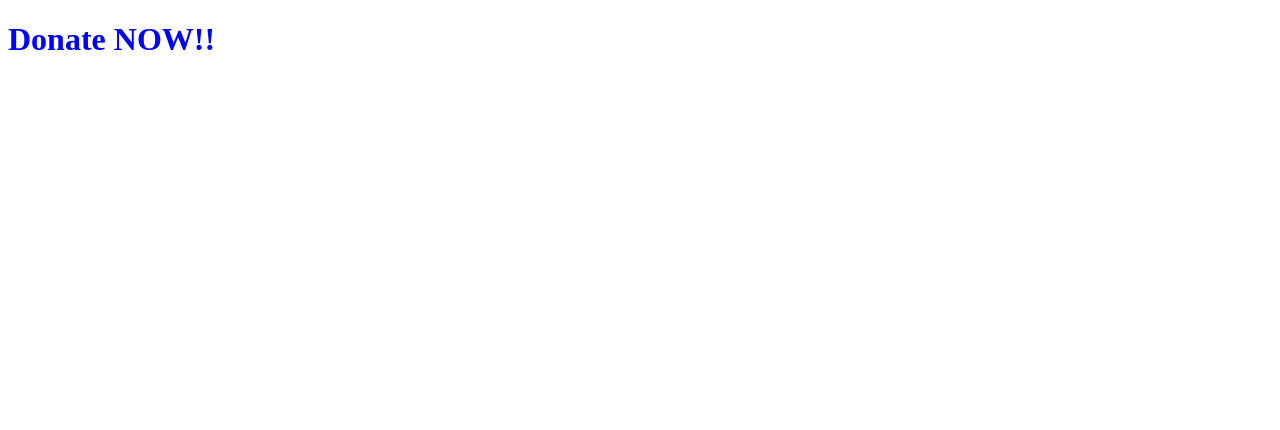
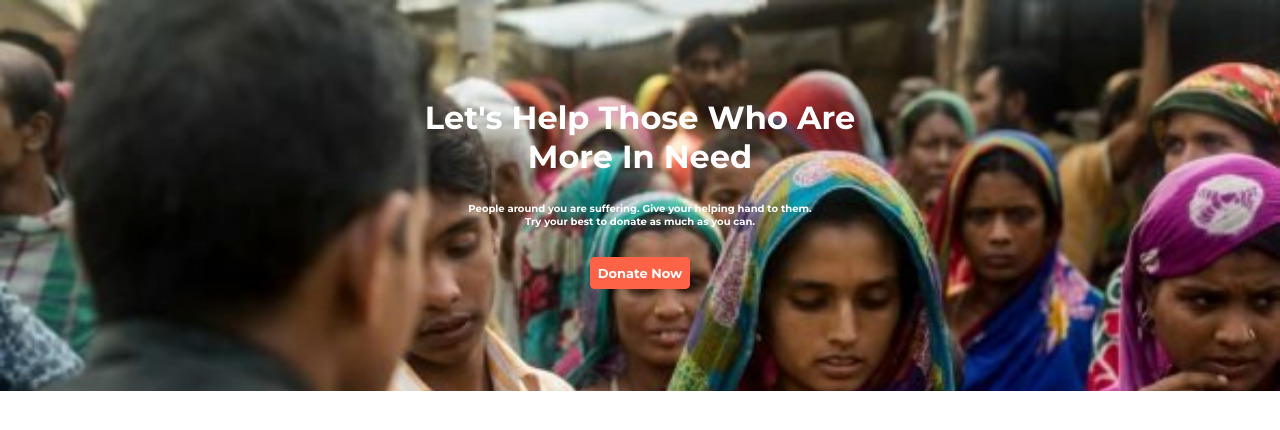
Before and after one commit to anamul-github/donate-now, a plain HTML site: page index.html in a window 1280 px wide. Drawn offline with Linux system fonts and the light colour scheme.

Commit message:
banner-added

```diff
--- a/index.html
+++ b/index.html
@@ -6,11 +6,20 @@
     <meta http-equiv="X-UA-Compatible" content="IE=edge">
     <meta name="viewport" content="width=device-width, initial-scale=1.0">
     <title>Donate Now</title>
+    <link rel="preconnect" href="https://fonts.googleapis.com">
+    <link rel="preconnect" href="https://fonts.gstatic.com" crossorigin>
+    <link href="https://fonts.googleapis.com/css2?family=Montserrat:wght@700&display=swap" rel="stylesheet">
     <link rel="stylesheet" href="style.css">
 </head>
 
 <body>
-    <h1> Donate NOW!!</h1>
+    <section id="banner">
+        <h1 id="banner-heading">Let's Help Those Who Are <br> More In Need</h1>
+        <p class="para">People around you are suffering.
+            Give your helping hand to them. <br> Try your best to donate as much as you can.
+        </p>
+        <a class="button" href="">Donate Now</a>
+    </section>
 </body>
 
 </html>
--- a/style.css
+++ b/style.css
@@ -1,3 +1,37 @@
-h1 {
-    color: blue;
+body {
+    margin: 0;
+    padding: 0;
+    font-family: 'Montserrat', sans-serif;
 }
+
+#banner {
+    text-align: center;
+    height: 390px;
+    background-image: url(images/donation1.jpg);
+    background-repeat: no-repeat;
+    background-size: cover;
+    padding-top: 1px;
+}
+
+
+#banner-heading {
+    color: white;
+    padding: 70px 0 0 0;
+    font-size: xx-large;
+}
+
+.para {
+    color: white;
+    font-size: x-small;
+    padding: 0 0 25px 0;
+}
+
+.button {
+    text-decoration: none;
+    color: white;
+    background-color: tomato;
+    border: 8px solid tomato;
+    border-radius: 5px;
+    font-size: small;
+    font-weight: 100;
+}
```
